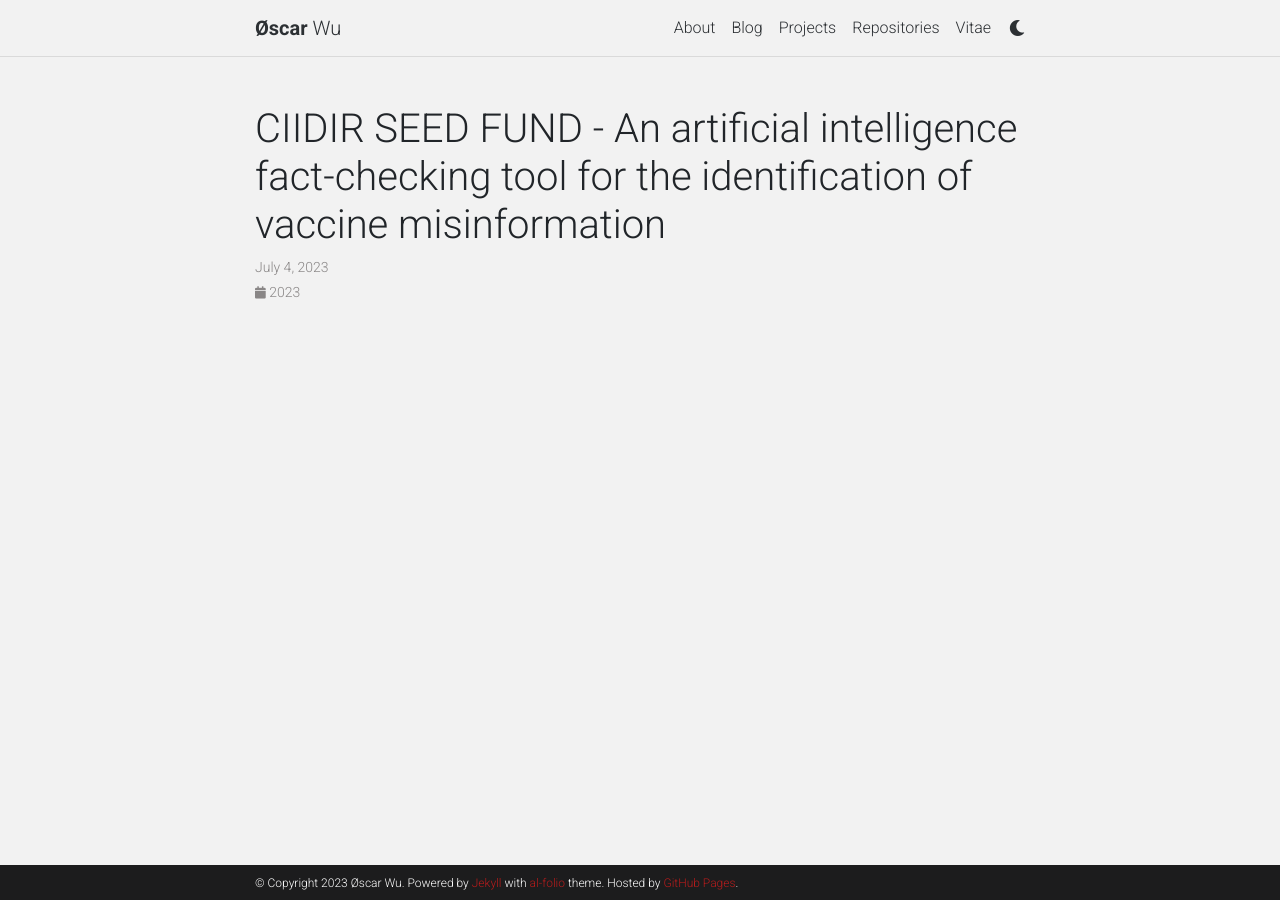
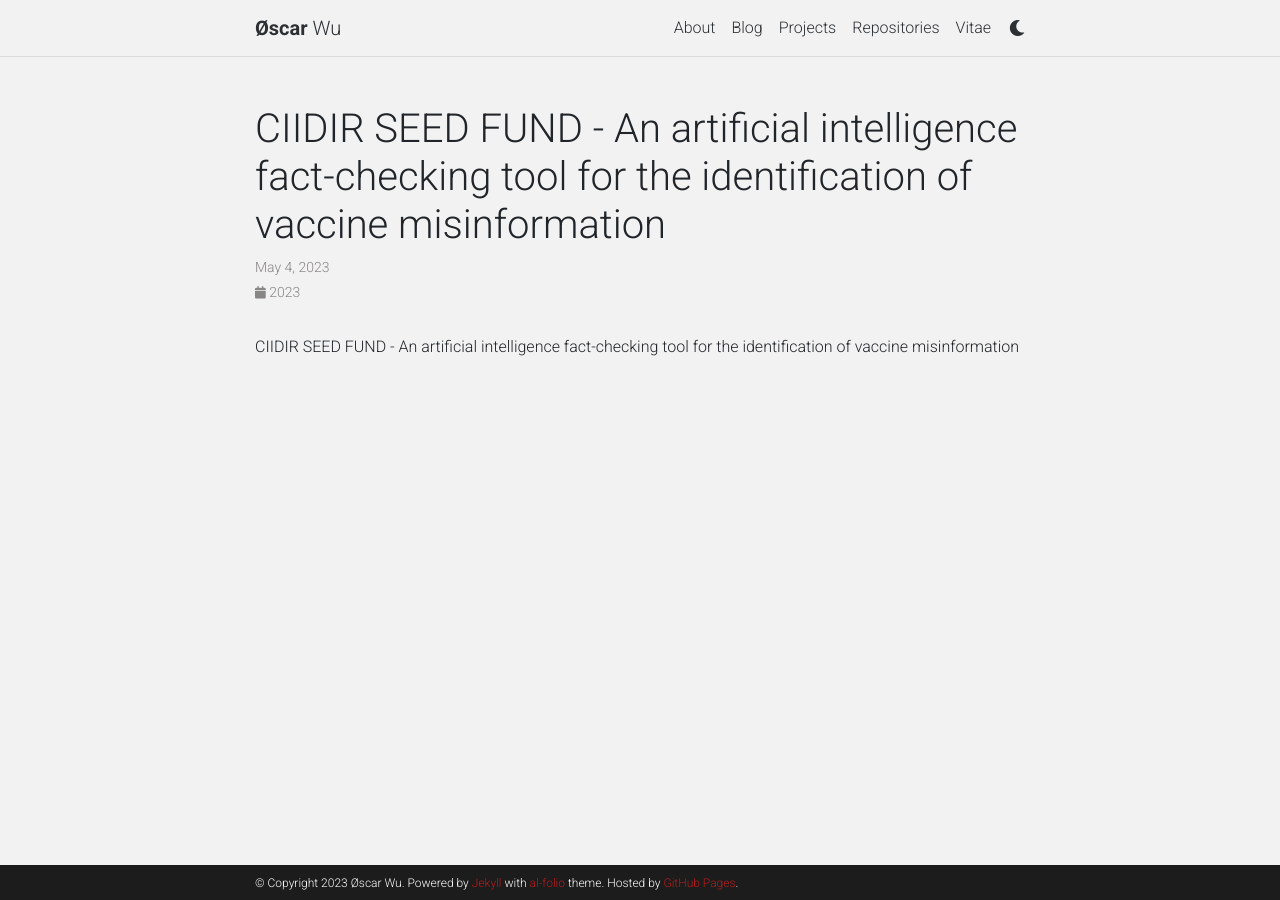
Before and after one commit to wuyoscar/wuyoscar.github.io, a Jekyll site: the page built from _news/announcement_3.md, in a window 1280 px wide. Built offline with Jekyll 4.4.1, drawn with Linux system fonts in a browser that asks for light colours; comment, search, counter and statistics services are not loaded; a style sheet for code colours, icons or effects is not loaded.

Commit message:
fix news data weird alignment and added news

```diff
--- a/_includes/news.html
+++ b/_includes/news.html
@@ -12,7 +12,7 @@
               {% endif %}
               {% for item in news limit: news_limit %}
                 <tr>
-                  <th scope="row">{{ item.date | date: "%b %-d, %Y" }}</th>
+                  <th scope="row" style="white-space: nowrap;">{{ item.date | date: "%b %-d, %Y" }}</th>
                   <td>
                     {% if item.inline -%}
                       {{ item.content | remove: '<p>' | remove: '</p>' | emojify }}
--- a/_news/announcement_3.md
+++ b/_news/announcement_3.md
@@ -1,8 +1,10 @@
 ---
 layout: post
 title: CIIDIR SEED FUND - An artificial intelligence fact-checking tool for the identification of vaccine misinformation
-date: 2023-07-04
-inline: false
+date: 2023-05-04
+inline: true
 related_posts: false
 
 ---
+
+CIIDIR SEED FUND - An artificial intelligence fact-checking tool for the identification of vaccine misinformation
```
Also changed, not shown: _news/announcement_2.md (+2 -1 lines).
